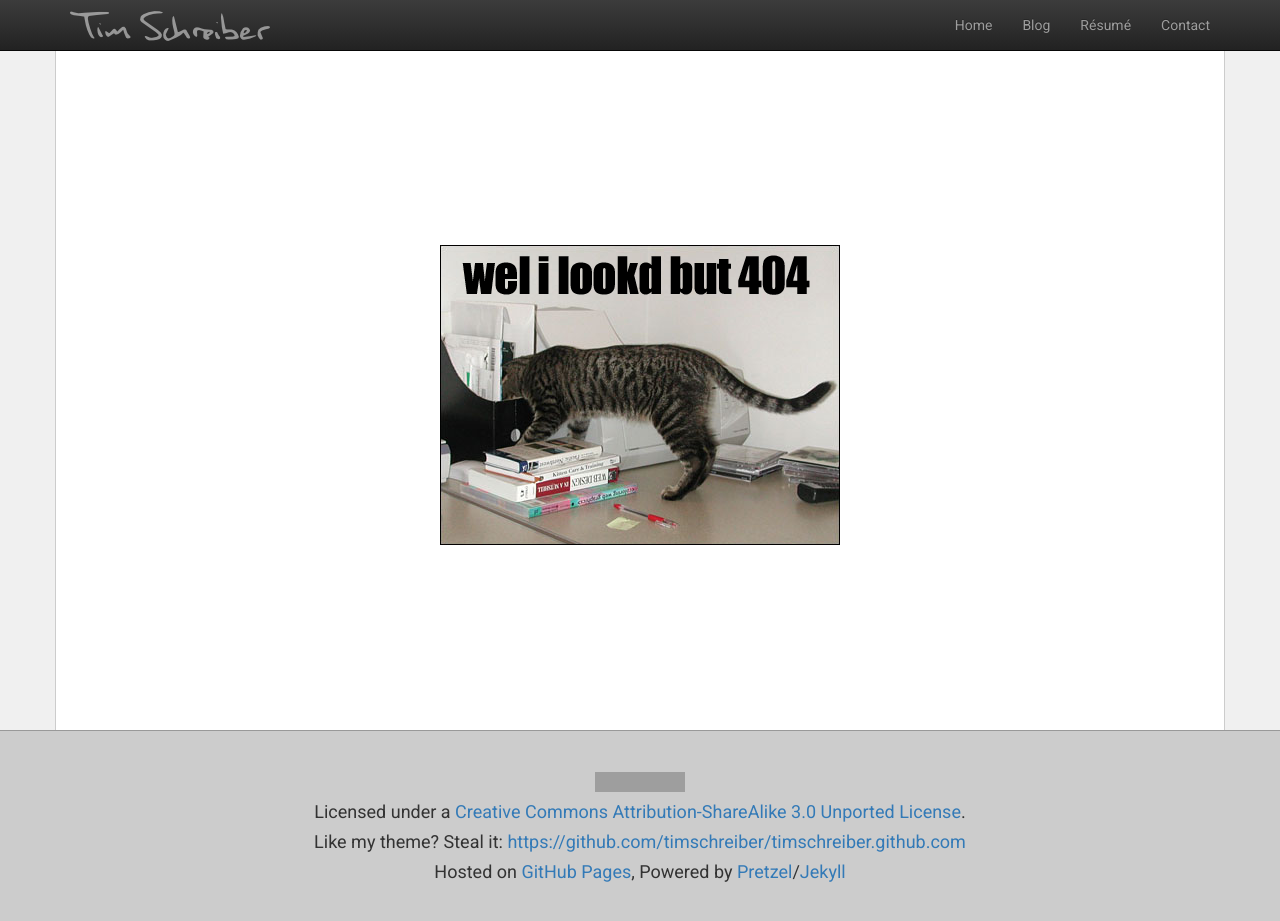
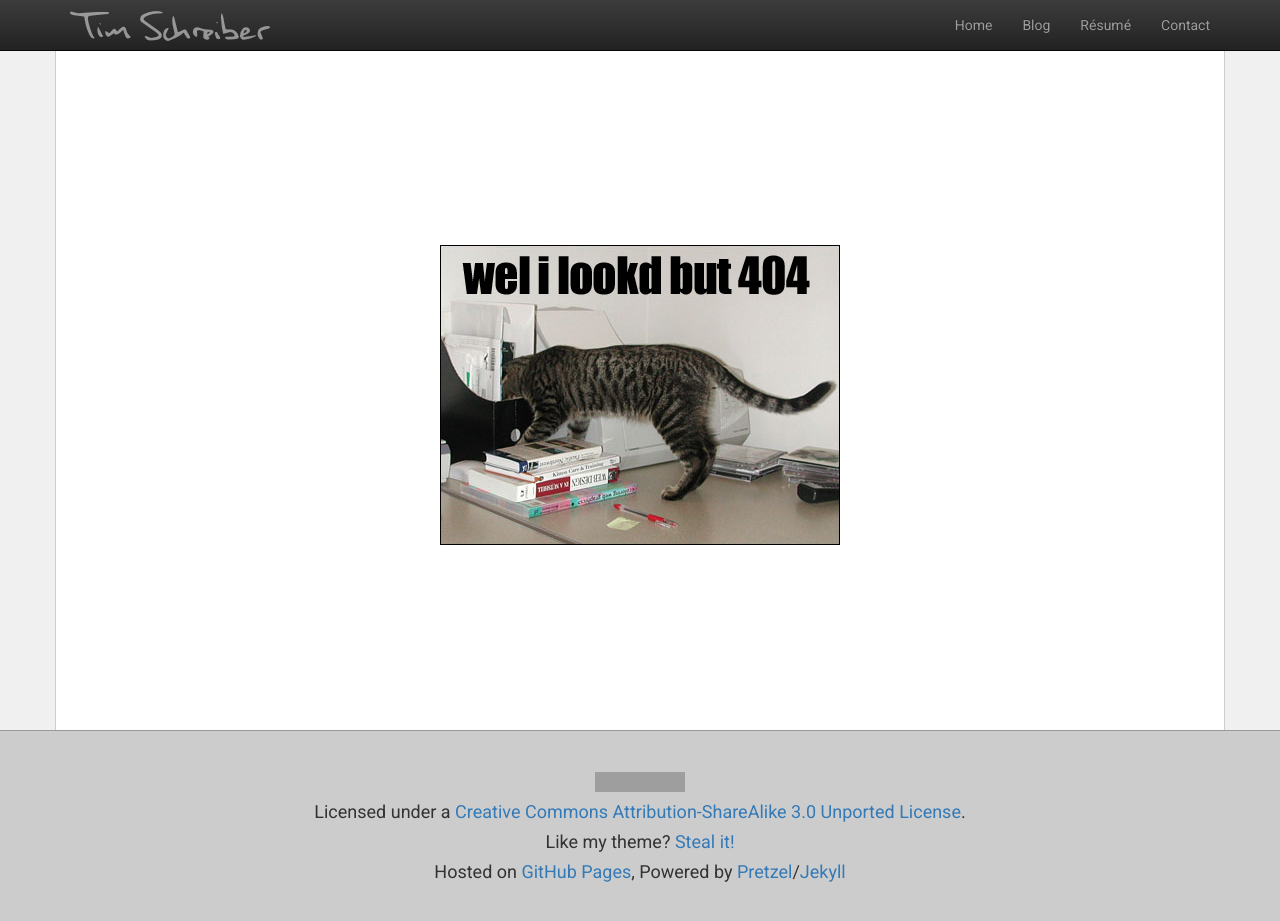
Before and after one commit to timschreiber/timschreiber.github.com, a Jekyll site: the page built from 404.html, in a window 1280 px wide and 932 px high. Shown: the top 921 px of the window. Built offline with Jekyll 4.4.1, drawn with Linux system fonts in a browser that asks for light colours; nearby versions of some CDN libraries; grey boxes are pictures that could not be loaded.

Commit message:
Fixed too-long footer text

```diff
--- a/_layouts/layout.html
+++ b/_layouts/layout.html
@@ -44,7 +44,7 @@
 					<div class="col-xs-12 text-center">
 						<div><a rel="license" href="http://creativecommons.org/licenses/by-sa/3.0/"><img alt="Creative Commons License" style="border-width:0" src="https://i.creativecommons.org/l/by-sa/3.0/88x31.png" /></a></div>
 						<h4>Licensed under a <a rel="license" href="http://creativecommons.org/licenses/by-sa/3.0/">Creative Commons Attribution-ShareAlike 3.0 Unported License</a>.</h4>
-						<h4>Like my theme? Steal it: <a href="https://github.com/timschreiber/timschreiber.github.com">https://github.com/timschreiber/timschreiber.github.com</a></h4>
+						<h4>Like my theme? <a href="https://github.com/timschreiber/timschreiber.github.com">Steal it!</a></h4>
 						<h4>Hosted on <a href="https://pages.github.com/">GitHub Pages</a>, Powered by <a href="https://github.com/Code52/pretzel">Pretzel</a>/<a href="http://jekyllrb.com/">Jekyll</a></h4>
 					</div>
 			</div>
```
